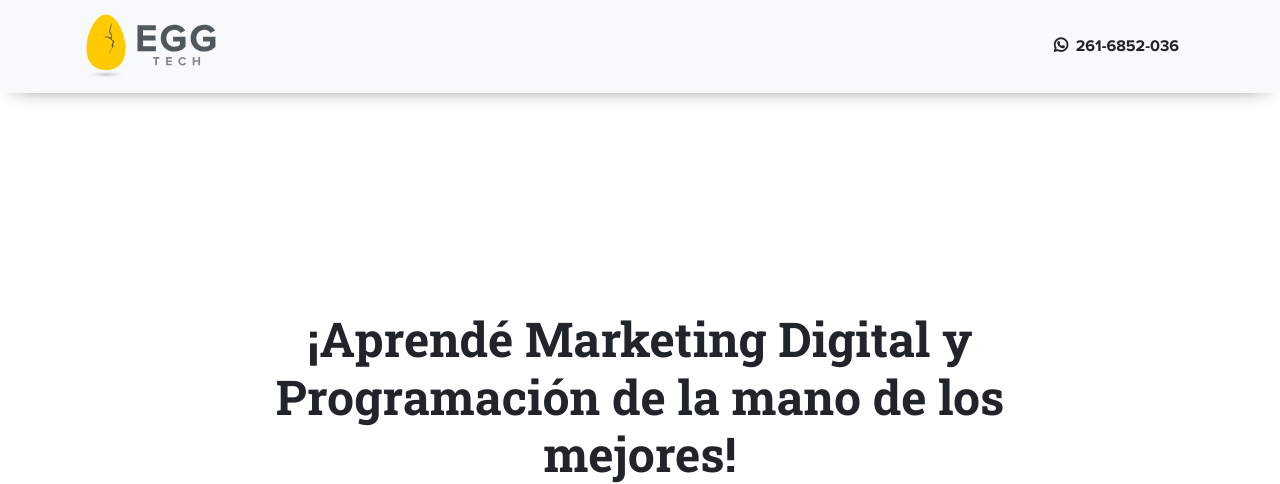
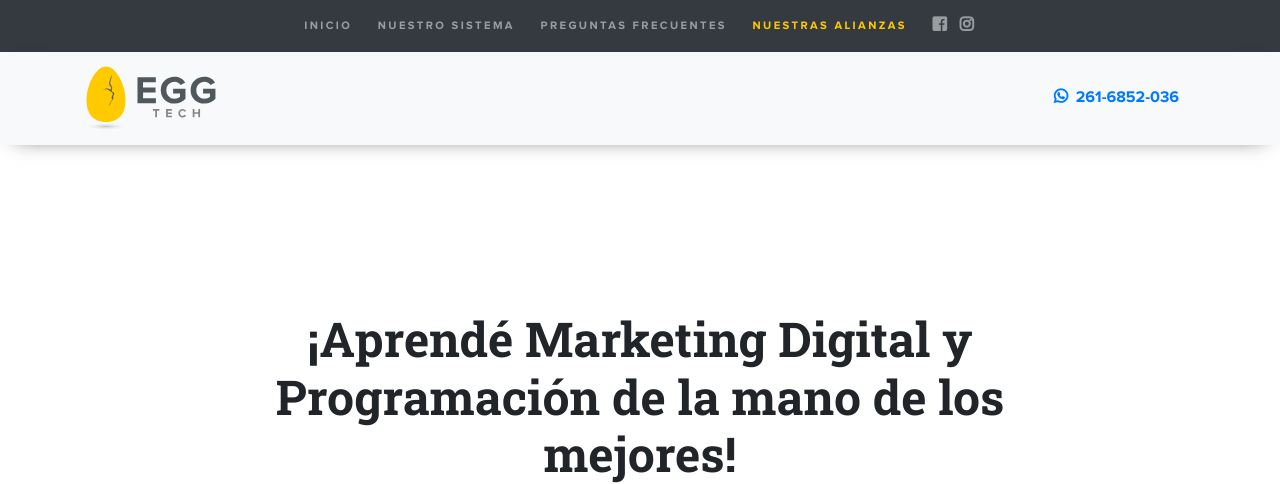
Before and after one commit to luisvid/EggTechWeb, a PHP site: page / in a window 1280 px wide. Shown: the top 484 px of the page. Run offline with PHP 8.4, Linux system fonts and the light colour scheme; some libraries are stand-ins or nearby versions.

Commit message:
add: index nav bar. whatsapp link. new programacion program

```diff
--- a/index.php
+++ b/index.php
@@ -155,14 +155,12 @@ function get_data($var) {
   <header>
     <nav class="fixed-top" data-toggle="affix" role="navigation">
 
-      <!-- <div id="first" class="navbar navbar-dark bg-dark navbar-expand-md d-none d-sm-none d-md-block">
+      <div id="first" class="navbar navbar-dark bg-dark navbar-expand-md d-none d-sm-none d-md-block">
         <div class="nav navbar-nav collapse navbar-collapse justify-content-center" id="mainNav">
           <a class="nav-item nav-link active" href="index.php">Inicio</a>
-          <a class="nav-item nav-link" href="#dirigido">¿A quién va dirigido?</a>
-          <a class="nav-item nav-link" href="#learnbydoing">¿Qué vas a aprender?</a>
-          <a class="nav-item nav-link" href="#profesores">Profesores</a>
-          <a class="nav-item nav-link" href="#edudelfuturo">Educación del futuro</a>
-          <a class="nav-item nav-link" href="#datos">Horarios y Precios</a>
+          <a class="nav-item nav-link" href="#edudelfuturo">Nuestro sistema</a>
+          <a class="nav-item nav-link" href="#faq">Preguntas Frecuentes</a>
+          <a class="nav-item nav-link" href="#alianzas">Nuestras Alianzas</a>
           <a target="_blank" class="nav-item nav-link" href="https://www.facebook.com/EggTechDigital" style="margin-right: -15px">
             <i style="font-size: 1rem" class="fab fa-facebook-square"></i>
           </a>
@@ -170,7 +168,7 @@ function get_data($var) {
             <i style="font-size: 1rem" class="fab fa-instagram"></i>
           </a>
         </div>
-      </div> -->
+      </div>
 
       <div id="second" class="navbar navbar-light bg-light navbar-expand-sm">
         <div class="container">
@@ -179,8 +177,9 @@ function get_data($var) {
           </a>
           <div class="ml-auto mr-3 d-none d-lg-block">
             <span>
-              <strong>
-                <i class="fab fa-whatsapp mr-2"></i>261-6852-036</strong>
+              <a target="_blank" href="https://api.whatsapp.com/send?phone=5492616852036&text=Hola!%20Me%20gustaría%20recibir%20más%20información">
+                <strong><i class="fab fa-whatsapp mr-2"></i>261-6852-036</strong>
+              </a>
             </span>
           </div>
           <!-- <a target="_blank" href="https://m.me/344275365916631" class="btn btn-primary btn-egg contraste d-none d-md-block "><strong>¡INSCRIBITE AHORA!</strong></a> -->
@@ -385,7 +384,7 @@ function get_data($var) {
       </div>
     </section>
 
-    <section class="mb-5">
+    <section id="alianzas" class="mb-5">
 
       <div class="col-12 col-md-8 offset-md-2 text-center pt-5">
         <h1>Nuestras Alianzas</h1>
--- a/marketing.php
+++ b/marketing.php
@@ -178,8 +178,9 @@ function get_data($var) {
           </a>
           <div class="ml-auto mr-3 d-none d-lg-block">
             <span>
-              <strong>
-                <i class="fab fa-whatsapp mr-2"></i>261-6852-036</strong>
+              <a target="_blank" href="https://api.whatsapp.com/send?phone=5492616852036&text=Hola!%20Me%20gustaría%20recibir%20más%20información%20sobre%20el%20curso%20de%20Marketing%20Digital">
+                <strong><i class="fab fa-whatsapp mr-2"></i>261-6852-036</strong>
+              </a>
             </span>
           </div>
             <a target="_blank" data-toggle="modal" data-target="#formcontactomodal" data-backdrop="static" data-keyboard="false" class="btn btn-primary btn-egg contraste d-none d-md-block "><strong>INSCRIBITE AHORA</strong></a>
```
Also changed, not shown: programacion.php (+4 -3 lines), 1 other file.
